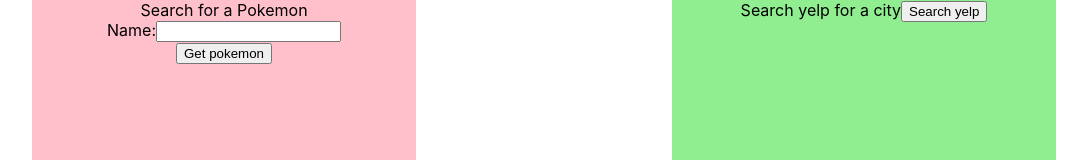
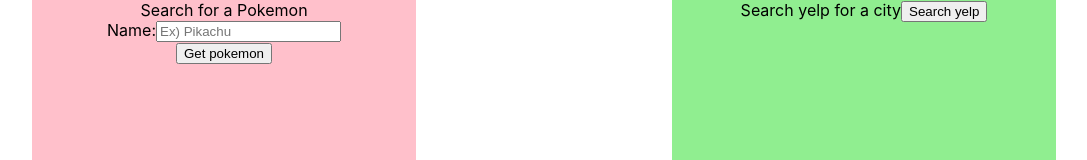
Before and after one commit to Kyra-christensen/api-proxy, a React (Create React App) app: page / in a window 1280 px wide. Shown: the top 160 px of the page, without its empty margins (96-1183 px from the left). Built offline with nearby package versions, Linux system fonts and the light colour scheme.

Commit message:
added a placeholder to the pokemon input

```diff
--- a/src/PokemonSearch.js
+++ b/src/PokemonSearch.js
@@ -29,7 +29,7 @@ export default function PokemonSearch() {
         {/* add inputs/labels for city name, state, and country, using all the things we need with react forms. Don't forget to use the value property to sync these up with the default values in react state */}
         <label>
           Name:
-          <input type='text' value={nameForm} onChange={e => setNameForm(e.target.value)} />
+          <input type='text' placeholder="Ex) Pikachu" value={nameForm} onChange={e => setNameForm(e.target.value)} />
         </label>
         <button>Get pokemon</button>
       </form>
```
